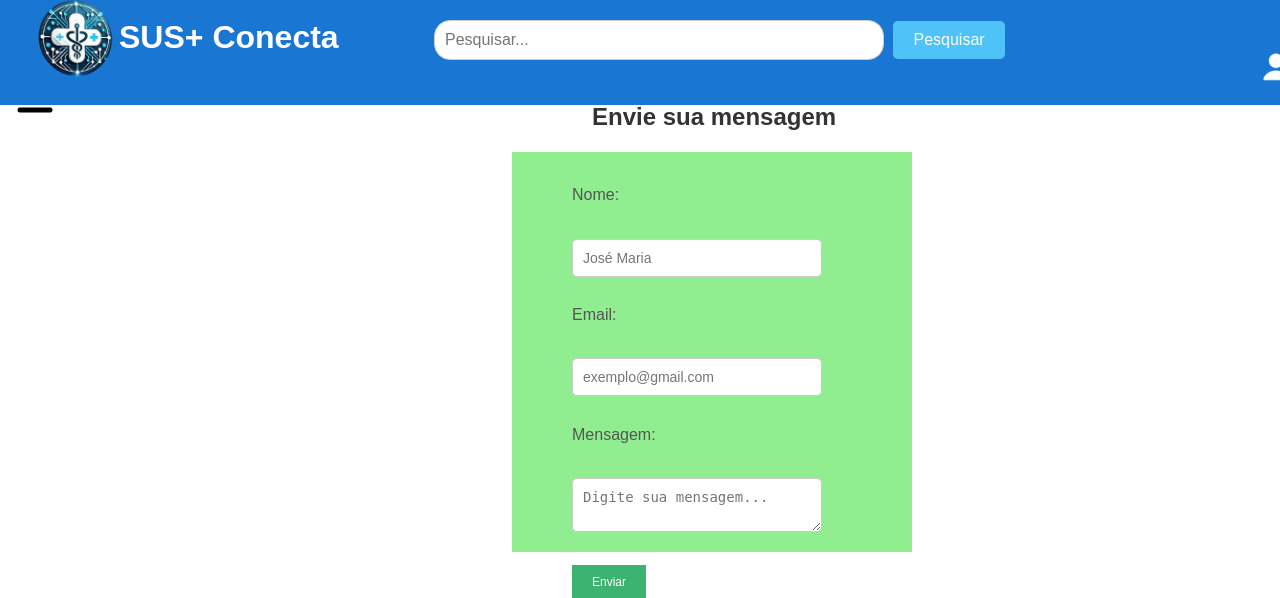
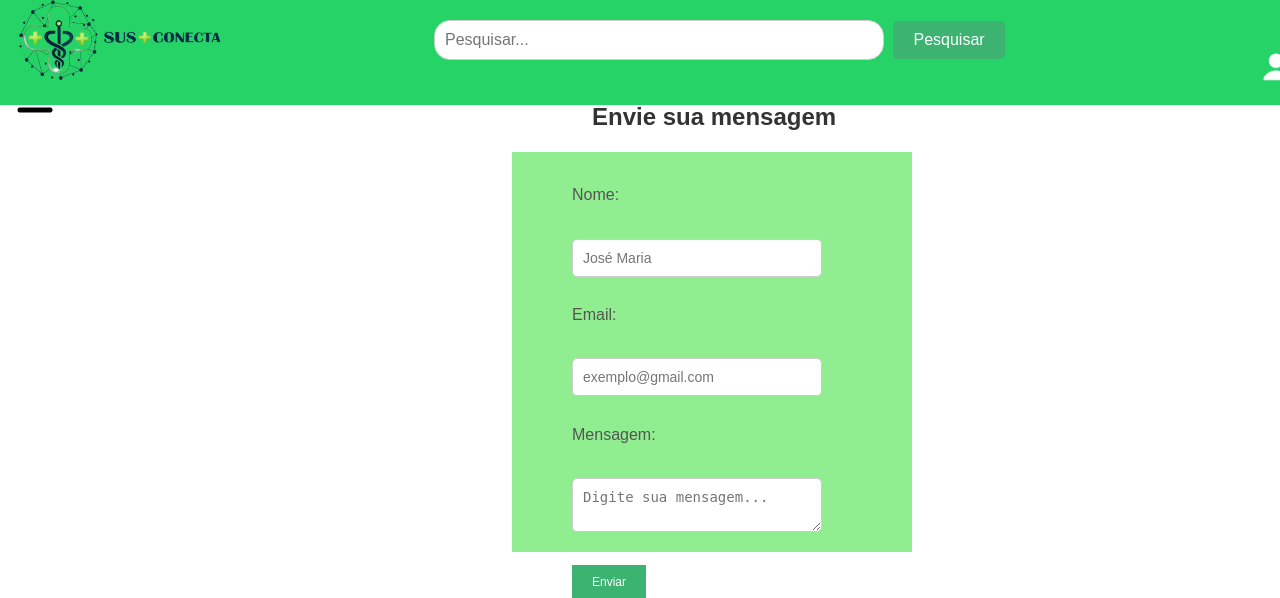
Before and after one commit to library-una-classGQS/-Vaccine-News-Daily, a Flask app: page /contato in a window 1280 px wide. Shown: the top 598 px of the page. Run offline with Flask 3, Linux system fonts and the light colour scheme.

Commit message:
alteração da logo
alteração da logo e da paleta de cores

```diff
--- a/static/css/estilo.css
+++ b/static/css/estilo.css
@@ -24,7 +24,7 @@ a:hover {
 }
 
 header {
-  background-color: #1976D2;
+  background-color: #25D366;
   color: white;
   padding: 1rem;
   position: fixed;
@@ -35,9 +35,9 @@ header {
 
 .logo_principal{
   position: absolute;
-  margin-top: -26px;
+  margin-top: -119px;
   margin-left: -20px;
-  width: 120px;
+  width: 215px;
 }
 
 .header h1 {
@@ -161,7 +161,7 @@ margin-left: 650px;
 }
 
 #search-button {
-  background-color: #4FC3F7;
+  background-color: #3CB371;
   color: #fff;
   border: none;
   padding: 10px 20px;
@@ -170,7 +170,7 @@ margin-left: 650px;
 }
 
 #search-button:hover {
-  background-color: #1976D2 ;
+  background-color: #2E865F;
 }
 
 #search-results {
--- a/templates/template.html
+++ b/templates/template.html
@@ -15,10 +15,10 @@
 <body>
   <header>
     <a href="{{ url_for('index') }}">
-      <img src="{{ url_for('static', filename='img/logo_conecta_somente.png' )}}" class="logo_principal"/>
+      <img src="{{ url_for('static', filename='img/logo_conecta.png' )}}" class="logo_principal"/>
     </a>
     <a href="{{ url_for('index') }}" class="titulo">
-      <h1 class="titulo_principal">SUS+ Conecta</h1>
+    <!--  <h1 class="titulo_principal">SUS+ Conecta</h1>-->
     </a>
     <form id="search-form" action="{{ url_for('pesquisar') }}" method="post">
       <input type="search" id="search-input" name="search-input" placeholder="Pesquisar...">
```
Also changed, not shown: static/img/logo_conecta.png (added).
